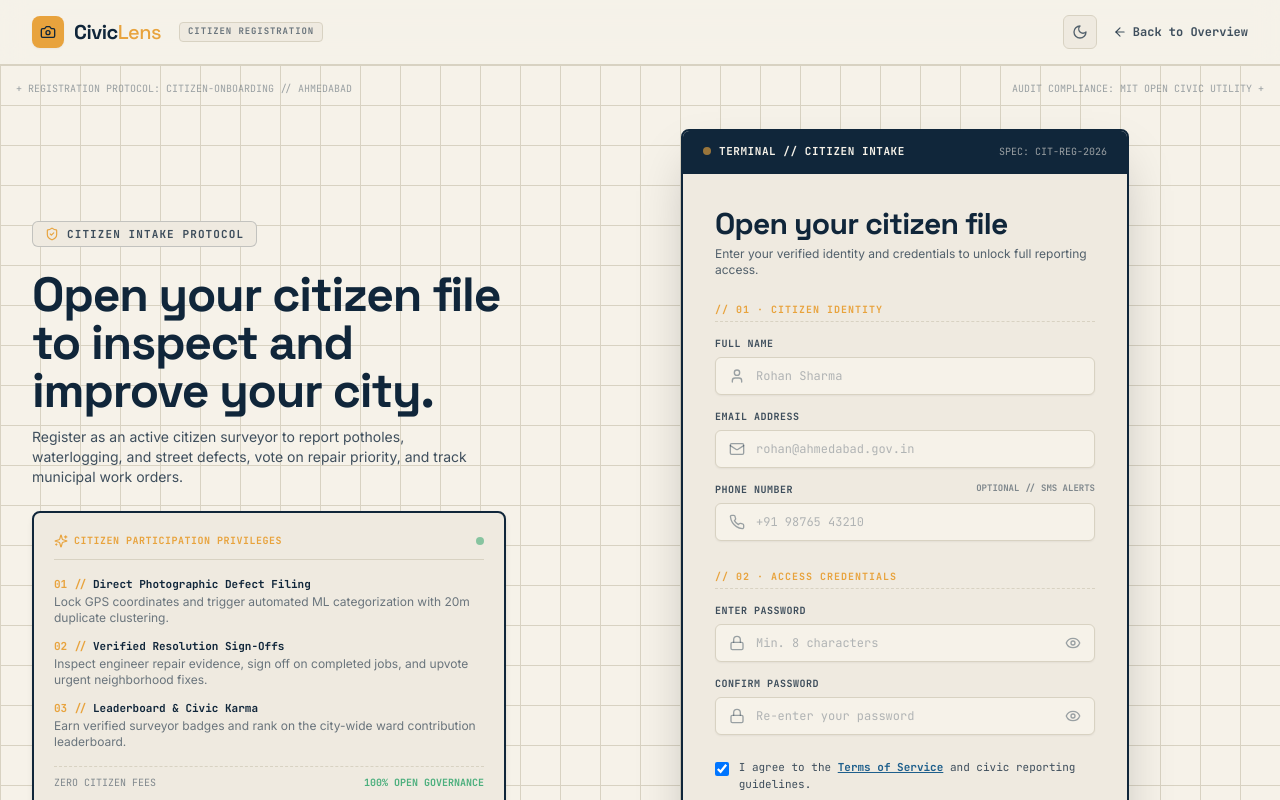
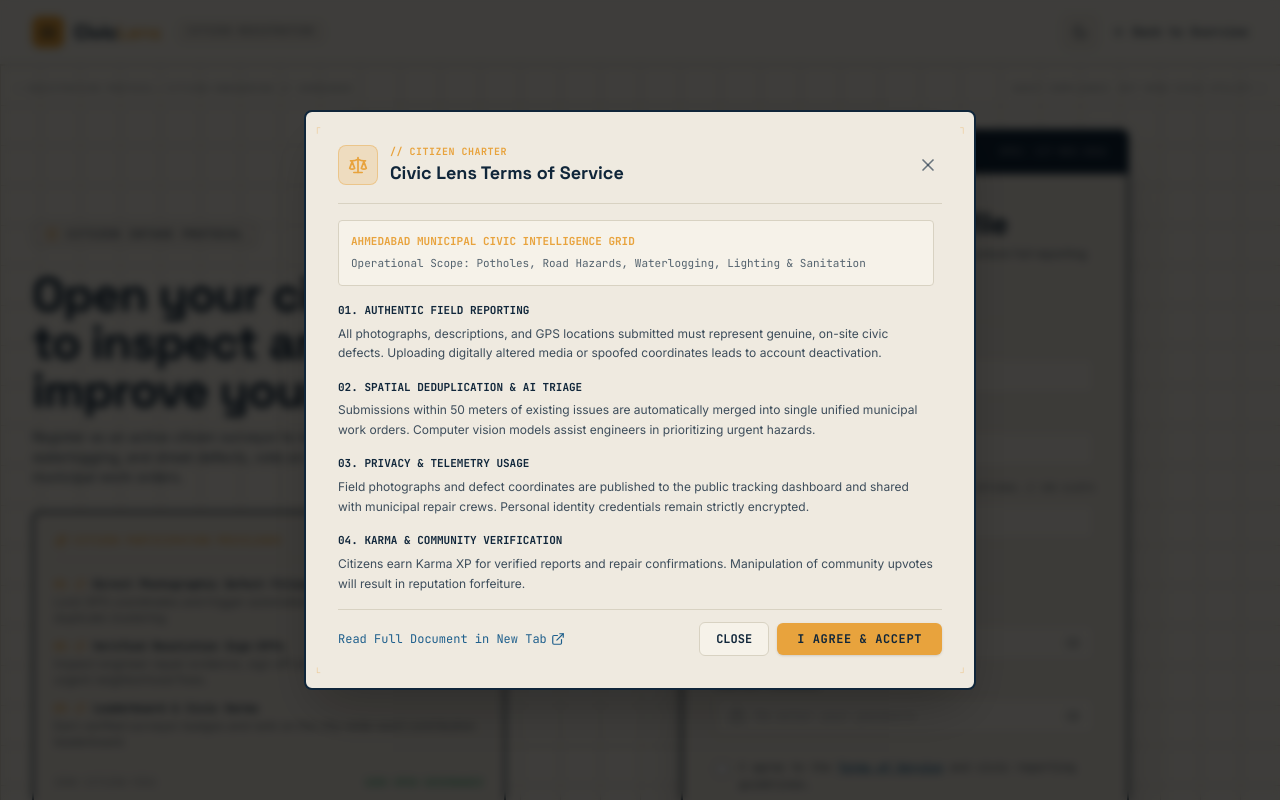
Before and after one commit to Tanish1808/Civic-Lens, a React (Vite) app in the folder civic_lens_frontend/: page /signup in a window 1280 px wide. Both pictures are taken after a click on the label 905 px from the left and 776 px from the top of the page. Shown: the top 800 px of the page. Built offline with nearby package versions, Linux system fonts and the light colour scheme; a web font is replaced by a local one.

Commit message:
feat(auth): make Terms of Service interactive with in-page charter modal on signup

```diff
--- a/civic_lens_frontend/src/features/auth/pages/Signup.jsx
+++ b/civic_lens_frontend/src/features/auth/pages/Signup.jsx
@@ -26,11 +26,12 @@
  */
 
 import React, { useState, useEffect } from 'react';
+import { createPortal } from 'react-dom';
 import { Link, useNavigate } from 'react-router-dom';
 import {
   Camera, User, Mail, Phone, Lock, Eye, EyeOff, AlertTriangle,
   Loader2, ShieldCheck, ArrowLeft, ArrowRight, Sun, Moon,
-  FileCheck, Sparkles, CheckCircle2
+  FileCheck, Sparkles, CheckCircle2, Scale, X, ExternalLink
 } from 'lucide-react';
 import api from '../../../services/api';
 
@@ -44,6 +45,7 @@ export default function Signup() {
   const [password, setPassword] = useState('');
   const [confirmPassword, setConfirmPassword] = useState('');
   const [agreedToTerms, setAgreedToTerms] = useState(false);
+  const [showTermsModal, setShowTermsModal] = useState(false);
 
   // UI States
   const [showPassword, setShowPassword] = useState(false);
@@ -519,9 +521,16 @@ export default function Signup() {
                       />
                       <span>
                         I agree to the{' '}
-                        <span className="font-bold text-primary dark:text-amber-400 underline">
+                        <button
+                          type="button"
+                          onClick={(e) => {
+                            e.preventDefault();
+                            setShowTermsModal(true);
+                          }}
+                          className="font-bold text-primary dark:text-amber-400 hover:text-accent underline inline-flex items-center gap-0.5 bg-transparent border-0 p-0 cursor-pointer text-[11px]"
+                        >
                           Terms of Service
-                        </span>{' '}
+                        </button>{' '}
                         and civic reporting guidelines.
                       </span>
                     </label>
@@ -688,6 +697,107 @@ export default function Signup() {
         </div>
       </footer>
 
+      {/* ── TERMS OF SERVICE MODAL (PORTAL TO BODY) ── */}
+      {showTermsModal && createPortal(
+        <div
+          className="fixed inset-0 z-[99999] flex items-center justify-center p-4 sm:p-6 bg-black/75 backdrop-blur-sm animate-in fade-in duration-200"
+          onClick={() => setShowTermsModal(false)}
+        >
+          <div
+            className="relative bg-paper-card dark:bg-[#151B26] border-2 border-ink dark:border-gray-700 rounded-card shadow-2xl p-6 sm:p-8 max-w-2xl w-full max-h-[85vh] flex flex-col text-left mx-auto transform transition-all animate-in zoom-in-95 duration-200"
+            onClick={(e) => e.stopPropagation()}
+          >
+            {/* Modal Corner Reticles */}
+            <div className="absolute top-2 left-2 font-mono text-[10px] text-accent font-bold select-none opacity-40">┌</div>
+            <div className="absolute top-2 right-2 font-mono text-[10px] text-accent font-bold select-none opacity-40">┐</div>
+            <div className="absolute bottom-2 left-2 font-mono text-[10px] text-accent font-bold select-none opacity-40">└</div>
+            <div className="absolute bottom-2 right-2 font-mono text-[10px] text-accent font-bold select-none opacity-40">┘</div>
+
+            {/* Header */}
+            <div className="flex items-center justify-between pb-4 border-b border-ink-line dark:border-gray-800">
+              <div className="flex items-center gap-3">
+                <div className="w-10 h-10 rounded-card bg-accent/20 text-accent border border-accent/40 flex items-center justify-center flex-shrink-0">
+                  <Scale className="w-5 h-5" />
+                </div>
+                <div>
+                  <span className="font-mono text-[10px] font-bold text-accent uppercase tracking-wider block">// CITIZEN CHARTER</span>
+                  <h3 className="font-display text-lg font-bold text-ink dark:text-white">Civic Lens Terms of Service</h3>
+                </div>
+              </div>
+              <button
+                type="button"
+                onClick={() => setShowTermsModal(false)}
+                className="text-ink/60 dark:text-gray-400 hover:text-ink dark:hover:text-white p-1 rounded hover:bg-gray-200/50 dark:hover:bg-gray-800 transition-colors border-0 bg-transparent cursor-pointer"
+              >
+                <X className="w-5 h-5" />
+              </button>
+            </div>
+
+            {/* Scrollable Terms Content */}
+            <div className="overflow-y-auto py-4 pr-2 space-y-4 text-xs font-sans text-ink/80 dark:text-gray-300 leading-relaxed max-h-[55vh]">
+              <div className="p-3 bg-paper dark:bg-gray-900 border border-ink-line dark:border-gray-800 rounded font-mono text-[11px] space-y-1 text-ink/70 dark:text-gray-400">
+                <div className="font-bold text-accent">AHMEDABAD MUNICIPAL CIVIC INTELLIGENCE GRID</div>
+                <div>Operational Scope: Potholes, Road Hazards, Waterlogging, Lighting & Sanitation</div>
+              </div>
+
+              <div className="space-y-1">
+                <h4 className="font-mono font-bold text-ink dark:text-white uppercase text-[11px]">01. Authentic Field Reporting</h4>
+                <p>All photographs, descriptions, and GPS locations submitted must represent genuine, on-site civic defects. Uploading digitally altered media or spoofed coordinates leads to account deactivation.</p>
+              </div>
+
+              <div className="space-y-1">
+                <h4 className="font-mono font-bold text-ink dark:text-white uppercase text-[11px]">02. Spatial Deduplication & AI Triage</h4>
+                <p>Submissions within 50 meters of existing issues are automatically merged into single unified municipal work orders. Computer vision models assist engineers in prioritizing urgent hazards.</p>
+              </div>
+
+              <div className="space-y-1">
+                <h4 className="font-mono font-bold text-ink dark:text-white uppercase text-[11px]">03. Privacy & Telemetry Usage</h4>
+                <p>Field photographs and defect coordinates are published to the public tracking dashboard and shared with municipal repair crews. Personal identity credentials remain strictly encrypted.</p>
+              </div>
+
+              <div className="space-y-1">
+                <h4 className="font-mono font-bold text-ink dark:text-white uppercase text-[11px]">04. Karma & Community Verification</h4>
+                <p>Citizens earn Karma XP for verified reports and repair confirmations. Manipulation of community upvotes will result in reputation forfeiture.</p>
+              </div>
+            </div>
+
+            {/* Footer Actions */}
+            <div className="flex flex-col sm:flex-row items-center justify-between gap-3 pt-3 border-t border-ink-line dark:border-gray-800 font-mono text-xs">
+              <Link
+                to="/terms"
+                target="_blank"
+                rel="noreferrer"
+                className="text-primary dark:text-blue-400 hover:underline flex items-center gap-1"
+              >
+                <span>Read Full Document in New Tab</span>
+                <ExternalLink className="w-3.5 h-3.5" />
+              </Link>
+
+              <div className="flex items-center gap-2 w-full sm:w-auto justify-end">
+                <button
+                  type="button"
+                  onClick={() => setShowTermsModal(false)}
+                  className="px-4 py-2 bg-paper dark:bg-gray-800 hover:bg-paper-sheet text-ink dark:text-white border border-ink-line dark:border-gray-700 rounded-button font-bold uppercase transition-colors cursor-pointer"
+                >
+                  Close
+                </button>
+                <button
+                  type="button"
+                  onClick={() => {
+                    setAgreedToTerms(true);
+                    setShowTermsModal(false);
+                  }}
+                  className="px-5 py-2 bg-accent hover:bg-amber-400 text-ink font-bold uppercase tracking-wider rounded-button transition-colors cursor-pointer border-0 shadow"
+                >
+                  I Agree & Accept
+                </button>
+              </div>
+            </div>
+          </div>
+        </div>,
+        document.body
+      )}
+
     </div>
   );
 }
```
